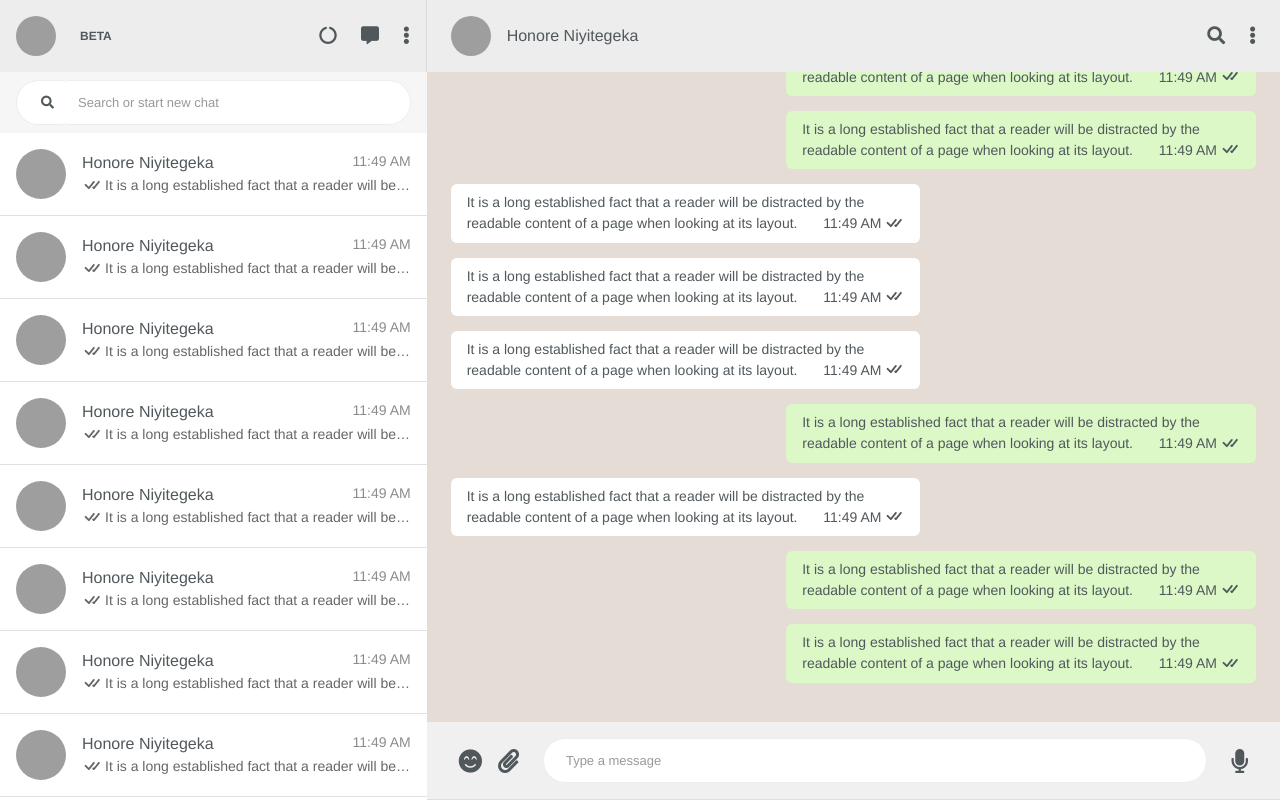
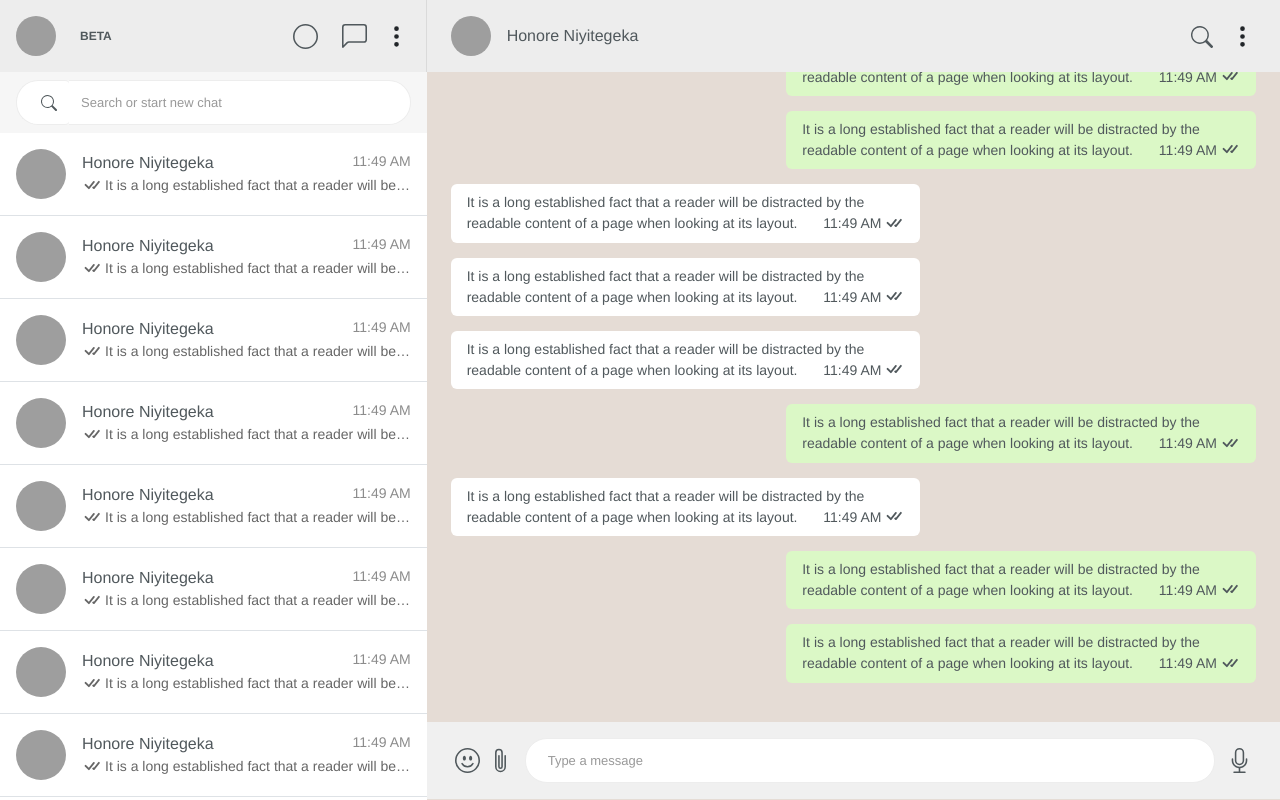
Before and after one commit to nythonore/whatsapp-clone, a React (Create React App) app: page / in a window 1280 px wide. Built offline with nearby package versions, Linux system fonts and the light colour scheme; grey boxes are pictures that could not be loaded.

Commit message:
change icon to bootstrap icons

```diff
--- a/public/index.html
+++ b/public/index.html
@@ -8,8 +8,6 @@
     <meta name="description" content="WhatsApp UI in ReactJS and Bootstrap" />
 
     <title>WhatsApp Clone UI</title>
-
-    <link rel="stylesheet" href="https://use.fontawesome.com/releases/v5.8.1/css/all.css">
   </head>
   <body>
     <noscript>You need to enable JavaScript to run this app.</noscript>
--- a/src/assets/css/css.css
+++ b/src/assets/css/css.css
@@ -1,8 +1,3 @@
-.app-layout {
-  height: 100vh;
-  overflow: scroll;
-}
-
 .contact {
   border-right: none !important;
   border-left: none !important;
--- a/src/assets/css/style.css
+++ b/src/assets/css/style.css
@@ -12,6 +12,10 @@ p {
 
 .cursor {
   cursor: pointer;
+}
+
+.noborder {
+  border: none;
 }
 
 .bg-ct-white {
@@ -50,6 +54,11 @@ p {
   color: #666666;
 }
 
+.btn, btn:hover, .btn:active, .btn:focus {
+  outline: none;
+  box-shadow: none;
+}
+
 .form-control,
 .form-control:hover,
 .form-control:active,
@@ -57,3 +66,7 @@ p {
   outline: none;
   box-shadow: none;
 }
+
+.dropdown button::after {
+  display: none;
+}
--- a/src/resources/components/NavBar.js
+++ b/src/resources/components/NavBar.js
@@ -1,4 +1,4 @@
-import { Image } from 'react-bootstrap';
+import { Image, Button, Dropdown } from 'react-bootstrap';
 
 const NavBar = () => {
   return (
@@ -9,8 +9,28 @@ const NavBar = () => {
       </div>
 
       <div className="d-flex icons">
-        <p><i className="fas fa-search"></i></p>
-        <p className="ml-4"><i className="fas fa-ellipsis-v"></i></p>
+        <p>
+          <svg xmlns="http://www.w3.org/2000/svg" width="22" height="22" fill="currentColor" class="bi bi-search" viewBox="0 0 16 16">
+            <path d="M11.742 10.344a6.5 6.5 0 1 0-1.397 1.398h-.001c.03.04.062.078.098.115l3.85 3.85a1 1 0 0 0 1.415-1.414l-3.85-3.85a1.007 1.007 0 0 0-.115-.1zM12 6.5a5.5 5.5 0 1 1-11 0 5.5 5.5 0 0 1 11 0z" />
+          </svg>
+        </p>
+
+        <Dropdown className="ml-3">
+          <Dropdown.Toggle as={Button} variant="default" className="p-0">
+            <svg xmlns="http://www.w3.org/2000/svg" width="25" height="25" fill="currentColor" class="bi bi-three-dots-vertical" viewBox="0 0 16 16">
+              <path d="M9.5 13a1.5 1.5 0 1 1-3 0 1.5 1.5 0 0 1 3 0zm0-5a1.5 1.5 0 1 1-3 0 1.5 1.5 0 0 1 3 0zm0-5a1.5 1.5 0 1 1-3 0 1.5 1.5 0 0 1 3 0z" />
+            </svg>
+          </Dropdown.Toggle>
+
+          <Dropdown.Menu className="shadow noborder mt-3">
+            <Dropdown.Item className="py-2">Contact info</Dropdown.Item>
+            <Dropdown.Item className="py-2">Select messages</Dropdown.Item>
+            <Dropdown.Item className="py-2">Close chat</Dropdown.Item>
+            <Dropdown.Item className="py-2">Mute notification</Dropdown.Item>
+            <Dropdown.Item className="py-2">Clear messages</Dropdown.Item>
+            <Dropdown.Item className="py-2">Delete chat</Dropdown.Item>
+          </Dropdown.Menu>
+        </Dropdown>
       </div>
     </div>
   );
--- a/src/resources/components/SideBar.js
+++ b/src/resources/components/SideBar.js
@@ -1,4 +1,4 @@
-import { Image, InputGroup, FormControl } from 'react-bootstrap';
+import { Image, InputGroup, FormControl, Button, Dropdown } from 'react-bootstrap';
 import Contact from './Contact';
 
 const SideBar = () => {
@@ -11,16 +11,44 @@ const SideBar = () => {
         </div>
 
         <div className="d-flex icons">
-          <p><i className="fas fa-circle-notch"></i></p>
-          <p className="mx-4"><i className="fas fa-comment-alt"></i></p>
-          <p><i className="fas fa-ellipsis-v"></i></p>
+          <p className="cursor">
+            <svg xmlns="http://www.w3.org/2000/svg" width="25" height="25" fill="currentColor" class="bi bi-circle" viewBox="0 0 16 16">
+              <path d="M8 15A7 7 0 1 1 8 1a7 7 0 0 1 0 14zm0 1A8 8 0 1 0 8 0a8 8 0 0 0 0 16z" />
+            </svg>
+          </p>
+
+          <p className="cursor ml-4 mr-3">
+            <svg xmlns="http://www.w3.org/2000/svg" width="25" height="25" fill="currentColor" class="bi bi-chat-left" viewBox="0 0 16 16">
+              <path d="M14 1a1 1 0 0 1 1 1v8a1 1 0 0 1-1 1H4.414A2 2 0 0 0 3 11.586l-2 2V2a1 1 0 0 1 1-1h12zM2 0a2 2 0 0 0-2 2v12.793a.5.5 0 0 0 .854.353l2.853-2.853A1 1 0 0 1 4.414 12H14a2 2 0 0 0 2-2V2a2 2 0 0 0-2-2H2z" />
+            </svg>
+          </p>
+
+          <Dropdown>
+            <Dropdown.Toggle as={Button} variant="default" className="p-0">
+              <svg xmlns="http://www.w3.org/2000/svg" width="25" height="25" fill="currentColor" class="bi bi-three-dots-vertical" viewBox="0 0 16 16">
+                <path d="M9.5 13a1.5 1.5 0 1 1-3 0 1.5 1.5 0 0 1 3 0zm0-5a1.5 1.5 0 1 1-3 0 1.5 1.5 0 0 1 3 0zm0-5a1.5 1.5 0 1 1-3 0 1.5 1.5 0 0 1 3 0z" />
+              </svg>
+            </Dropdown.Toggle>
+
+            <Dropdown.Menu className="shadow noborder mt-3">
+              <Dropdown.Item className="py-2">New Group</Dropdown.Item>
+              <Dropdown.Item className="py-2">Profile</Dropdown.Item>
+              <Dropdown.Item className="py-2">Catalog</Dropdown.Item>
+              <Dropdown.Item className="py-2">Starred messages</Dropdown.Item>
+              <Dropdown.Item className="py-2">Labels</Dropdown.Item>
+              <Dropdown.Item className="py-2">Settings</Dropdown.Item>
+              <Dropdown.Item className="py-2">Log out</Dropdown.Item>
+            </Dropdown.Menu>
+          </Dropdown>
         </div>
       </div>
 
       <div className="search-bar px-3 py-2">
         <InputGroup>
           <InputGroup.Text className="pl-4">
-            <i className="fas fa-search"></i>
+            <svg xmlns="http://www.w3.org/2000/svg" width="16" height="16" fill="currentColor" class="bi bi-search" viewBox="0 0 16 16">
+              <path d="M11.742 10.344a6.5 6.5 0 1 0-1.397 1.398h-.001c.03.04.062.078.098.115l3.85 3.85a1 1 0 0 0 1.415-1.414l-3.85-3.85a1.007 1.007 0 0 0-.115-.1zM12 6.5a5.5 5.5 0 1 1-11 0 5.5 5.5 0 0 1 11 0z" />
+            </svg>
           </InputGroup.Text>
 
           <FormControl placeholder="Search or start new chat" />
--- a/src/resources/views/HomeView.js
+++ b/src/resources/views/HomeView.js
@@ -1,5 +1,5 @@
 import { useEffect, useRef, useState } from 'react';
-import { InputGroup, FormControl } from 'react-bootstrap';
+import { Form, InputGroup, FormControl } from 'react-bootstrap';
 import AppLayout from '../layouts/AppLayout';
 import { messages } from '../../assets/data/message';
 
@@ -62,25 +62,40 @@ const HomeView = () => {
 
       <div className="d-block w-100 align-items-end">
         <div className="message-typer bg-ct-grey-2 px-4 py-3">
+          <Form onSubmit={e => {
+            e.preventDefault();
+            if (message !== '') handleAddMessage();
+          }}>
             <InputGroup>
-            <InputGroup.Text className="px-2 cursor">
-              <i className="fas fa-smile-beam"></i>
+              <InputGroup.Text className="px-1 cursor">
+                <svg xmlns="http://www.w3.org/2000/svg" width="25" height="25" fill="currentColor" class="bi bi-emoji-smile" viewBox="0 0 16 16">
+                  <path d="M8 15A7 7 0 1 1 8 1a7 7 0 0 1 0 14zm0 1A8 8 0 1 0 8 0a8 8 0 0 0 0 16z" />
+                  <path d="M4.285 9.567a.5.5 0 0 1 .683.183A3.498 3.498 0 0 0 8 11.5a3.498 3.498 0 0 0 3.032-1.75.5.5 0 1 1 .866.5A4.498 4.498 0 0 1 8 12.5a4.498 4.498 0 0 1-3.898-2.25.5.5 0 0 1 .183-.683zM7 6.5C7 7.328 6.552 8 6 8s-1-.672-1-1.5S5.448 5 6 5s1 .672 1 1.5zm4 0c0 .828-.448 1.5-1 1.5s-1-.672-1-1.5S9.448 5 10 5s1 .672 1 1.5z" />
+                </svg>
               </InputGroup.Text>
 
-            <InputGroup.Text className="px-2 cursor">
-              <i className="fas fa-paperclip"></i>
+              <InputGroup.Text className="px-1 cursor">
+                <svg xmlns="http://www.w3.org/2000/svg" width="25" height="25" fill="currentColor" class="bi bi-paperclip" viewBox="0 0 16 16">
+                  <path d="M4.5 3a2.5 2.5 0 0 1 5 0v9a1.5 1.5 0 0 1-3 0V5a.5.5 0 0 1 1 0v7a.5.5 0 0 0 1 0V3a1.5 1.5 0 1 0-3 0v9a2.5 2.5 0 0 0 5 0V5a.5.5 0 0 1 1 0v7a3.5 3.5 0 1 1-7 0V3z" />
+                </svg>
               </InputGroup.Text>
 
-            <FormControl placeholder="Type a message" className="mx-3" autoComplete="off" value={message} onChange={({ target }) => setMessage(target.value)} />
+              <FormControl placeholder="Type a message" className="mx-2" autoComplete="off" value={message} onChange={({ target }) => setMessage(target.value)} />
 
               {
-              message ? <InputGroup.Text className="px-2 cursor" onClick={handleAddMessage}>
-                <i className="fas fa-paper-plane"></i>
-              </InputGroup.Text> : <InputGroup.Text className="px-2 cursor">
-                <i className="fas fa-microphone"></i>
+                message ? <InputGroup.Text className="px-1 cursor" onClick={handleAddMessage}>
+                  <svg xmlns="http://www.w3.org/2000/svg" width="25" height="25" fill="currentColor" class="bi bi-send" viewBox="0 0 16 16">
+                    <path d="M15.854.146a.5.5 0 0 1 .11.54l-5.819 14.547a.75.75 0 0 1-1.329.124l-3.178-4.995L.643 7.184a.75.75 0 0 1 .124-1.33L15.314.037a.5.5 0 0 1 .54.11ZM6.636 10.07l2.761 4.338L14.13 2.576 6.636 10.07Zm6.787-8.201L1.591 6.602l4.339 2.76 7.494-7.493Z" />
+                  </svg>
+                </InputGroup.Text> : <InputGroup.Text className="px-1 cursor">
+                  <svg xmlns="http://www.w3.org/2000/svg" width="25" height="25" fill="currentColor" class="bi bi-mic" viewBox="0 0 16 16">
+                    <path d="M3.5 6.5A.5.5 0 0 1 4 7v1a4 4 0 0 0 8 0V7a.5.5 0 0 1 1 0v1a5 5 0 0 1-4.5 4.975V15h3a.5.5 0 0 1 0 1h-7a.5.5 0 0 1 0-1h3v-2.025A5 5 0 0 1 3 8V7a.5.5 0 0 1 .5-.5z" />
+                    <path d="M10 8a2 2 0 1 1-4 0V3a2 2 0 1 1 4 0v5zM8 0a3 3 0 0 0-3 3v5a3 3 0 0 0 6 0V3a3 3 0 0 0-3-3z" />
+                  </svg>
                 </InputGroup.Text>
               }
             </InputGroup>
+          </Form>
         </div>
       </div>
     </AppLayout>
```
Lines whose indentation alone changed are shown as unchanged.
